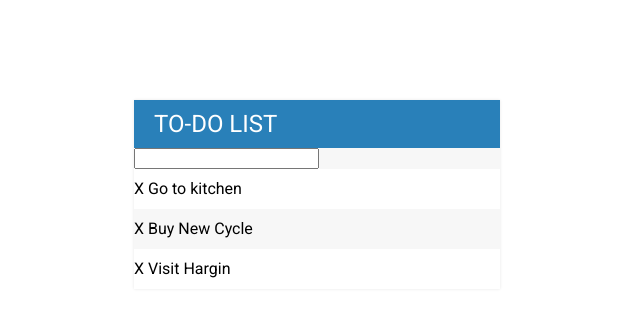
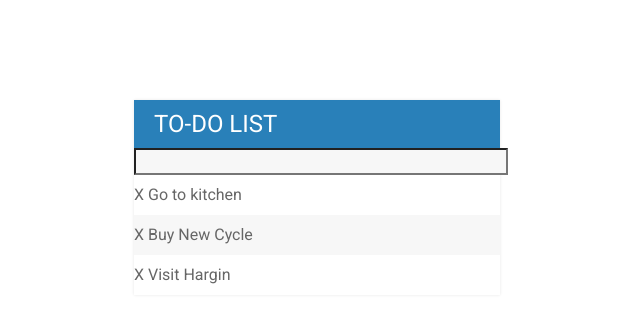
Before and after one commit to Nikolas9896/TodoListProject, a plain HTML site: page index.html in a window 1280 px wide. Shown: the whole page, without its empty margins (323-963 px from the left). Drawn offline with Linux system fonts and the light colour scheme.

Commit message:
add styles li and input

```diff
--- a/assets/css/styleTodoList.css
+++ b/assets/css/styleTodoList.css
@@ -7,22 +7,33 @@ h1	{
 	font-size: 24px;
 	font-weight: 400;
 }
+
 ul {
 	list-style: none;
 	margin: 0;
 	padding: 0;
 }
+
 body{
 	font-family: Roboto;
 }
+
 li {
 	background: #FFFFFF;
 	height: 40px;
-	line-height: 40px
+	line-height: 40px;
+	color: #666;
 }
 li:nth-child(2n){
 	background: #F7F7F7;
 }
+
+input{
+	font-size: 18px;
+	background-color: #f7f7f7;
+	width: 100%;
+}
+
 #container	{
 	width: 366px;
 	margin: 100px auto;
```
